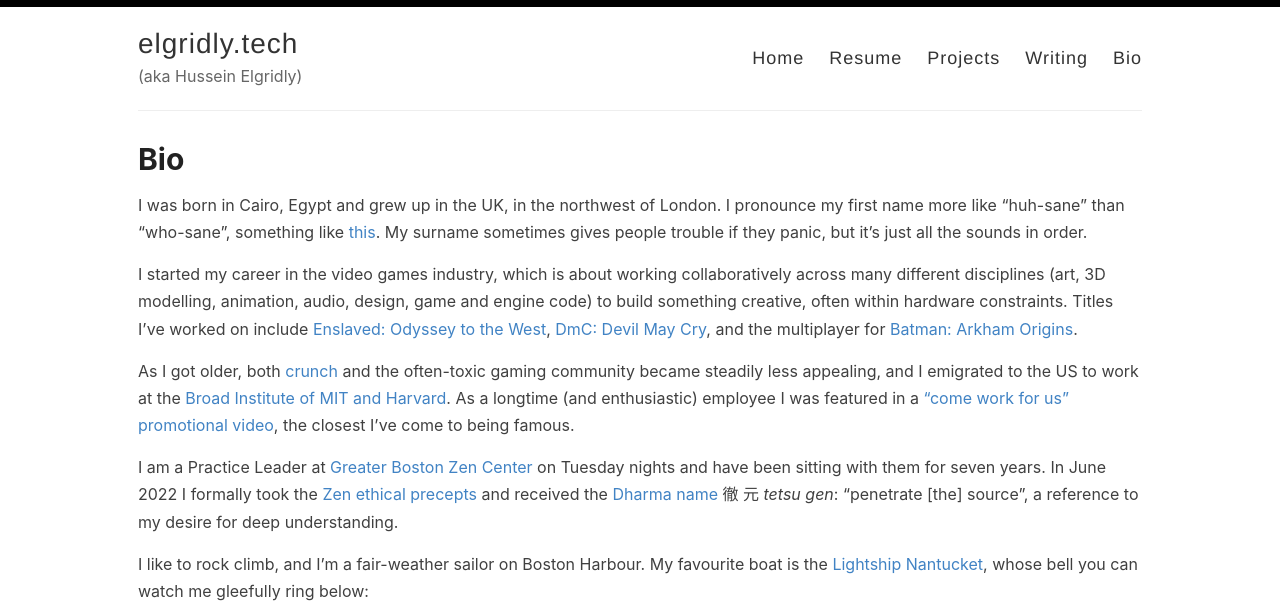
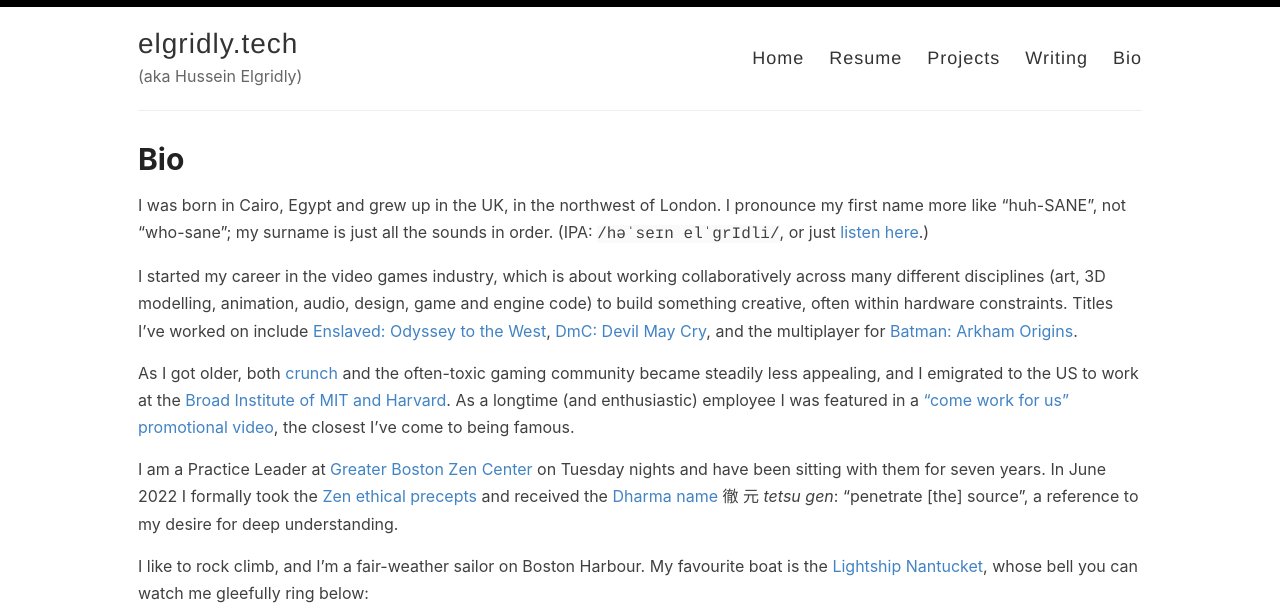
Before and after one commit to helgridly/helgridly.github.io, a Jekyll site: the page built from _pages/bio.md, in a window 1280 px wide and 900 px high, cut to the strip 0-616 px from the top of the window. Built offline with Jekyll 4.4.1, drawn with Linux system fonts in a browser that asks for light colours.

Commit message:
revise IPA

```diff
--- a/_pages/bio.md
+++ b/_pages/bio.md
@@ -4,7 +4,7 @@ title: Bio
 permalink: /bio/
 ---
 
-I was born in Cairo, Egypt and grew up in the UK, in the northwest of London. I pronounce my first name more like "huh-sane" than "who-sane", something like [this](http://ipa-reader.xyz/?text=h%C9%99%CB%88se%C9%AAn){:target="_blank"}. My surname sometimes gives people trouble if they panic, but it's just all the sounds in order.
+I was born in Cairo, Egypt and grew up in the UK, in the northwest of London. I pronounce my first name more like "huh-SANE", not "who-sane"; my surname is just all the sounds in order. (IPA: `/həˈseɪn elˈgrIdli/`, or just [listen here](http://ipa-reader.xyz/?text=h%C9%99%CB%88se%C9%AAn%20el%CB%88grIdli){:target="_blank"}.)
 
 I started my career in the video games industry, which is about working collaboratively across many different disciplines (art, 3D modelling, animation, audio, design, game and engine code) to build something creative, often within hardware constraints. Titles I've worked on include [Enslaved: Odyssey to the West](https://www.metacritic.com/game/xbox-360/enslaved-odyssey-to-the-west){:target="_blank"}, [DmC: Devil May Cry](https://www.metacritic.com/game/xbox-360/dmc-devil-may-cry){:target="_blank"}, and the multiplayer for [Batman: Arkham Origins](https://www.metacritic.com/game/playstation-3/batman-arkham-origins){:target="_blank"}.
 
```
